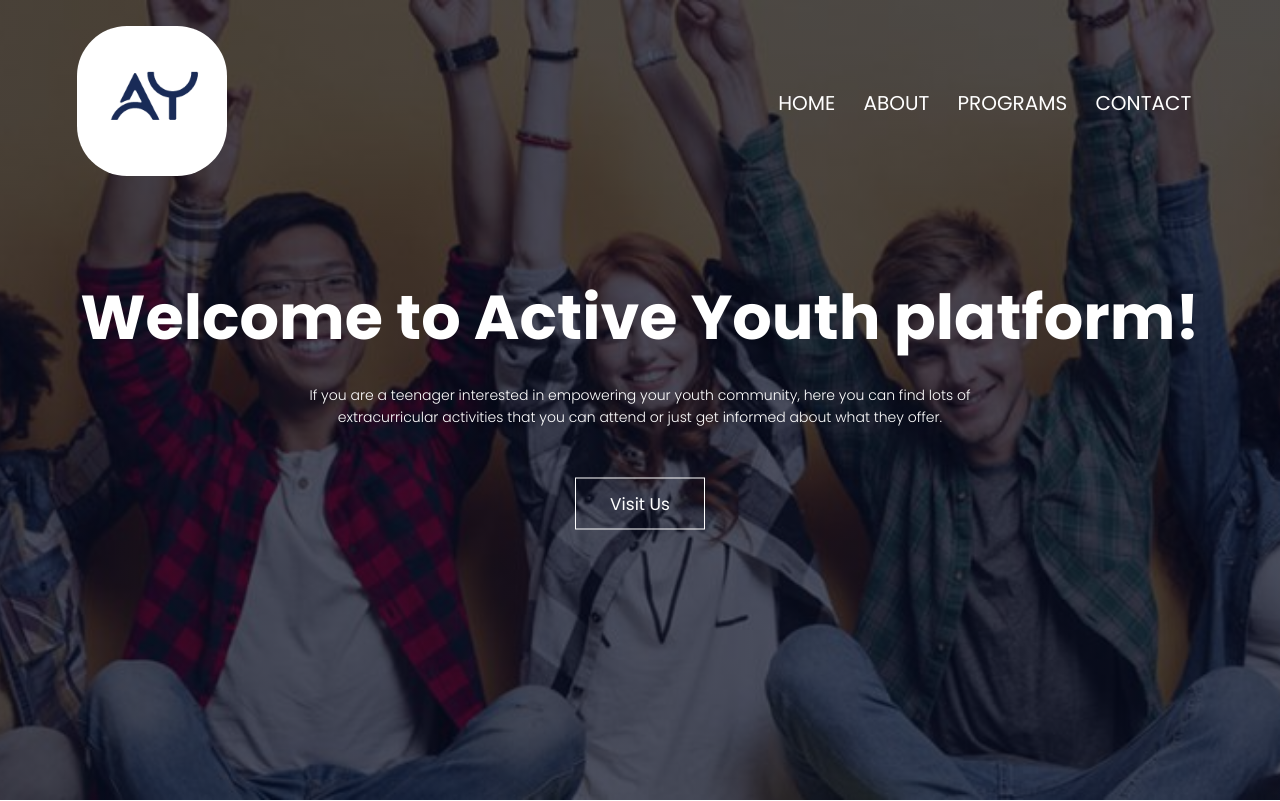
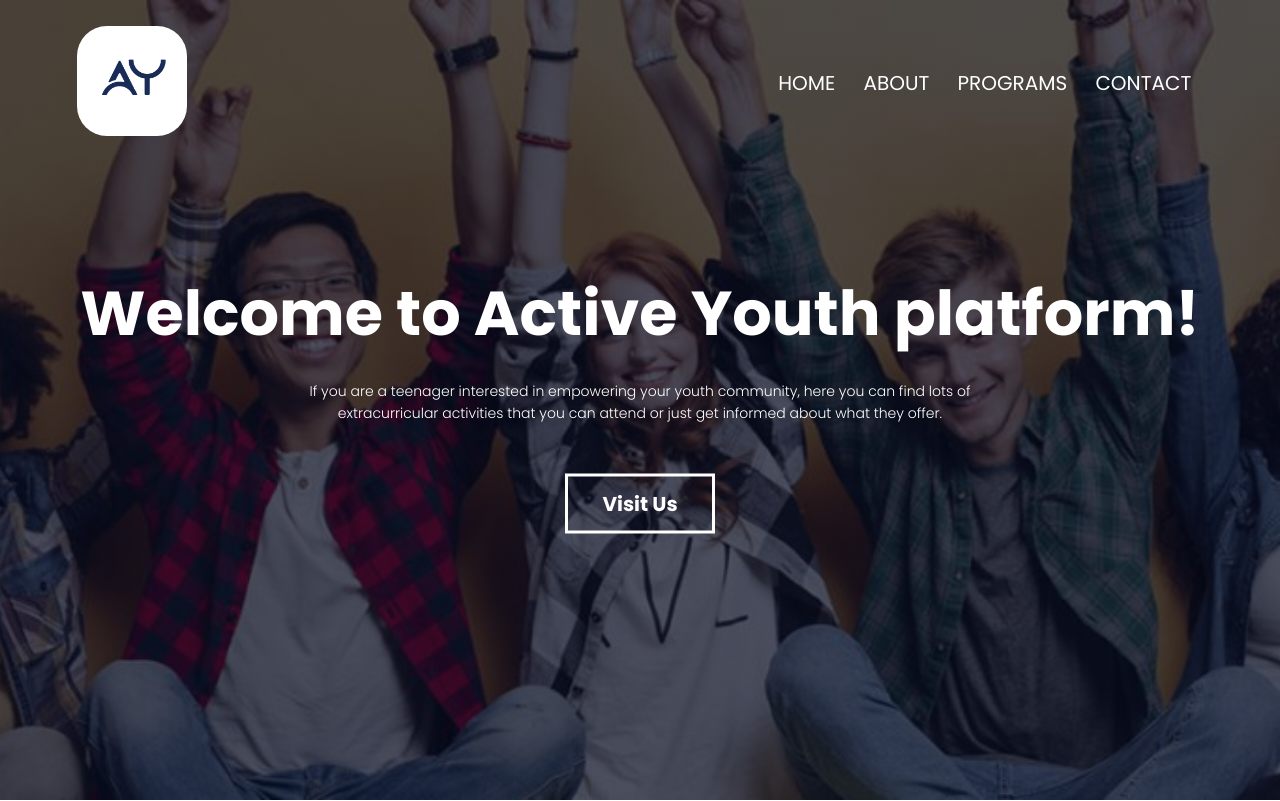
Before and after one commit to ilirjanakozhani1/ActiveYouth, a plain HTML site: page index.html in a window 1280 px wide. Shown: the top 801 px of the page. Drawn offline with Linux system fonts and the light colour scheme.

Commit message:
Home Page - small change

```diff
--- a/style.css
+++ b/style.css
@@ -21,9 +21,9 @@ nav{
 
 }
 nav img {
-    width: 150px;
+    width: 110px;
     background-color: #fff;
-    border-radius: 50px;
+    border-radius: 30px;
 }
 
 .nav-links {
@@ -77,9 +77,10 @@ nav img {
     display: inline-block;
     text-decoration: none;
     color: #fff;
-    border: 1px solid #fff;
+    border: 3px solid #fff;
     padding: 12px 34px;
-    font-size: 17px;
+    font-size: 20px;
+    font-weight: 600;
     background: transparent;
     position: relative;
     cursor: pointer;
@@ -240,6 +241,7 @@ h3{
 .facilities-col img{
     width: 100%;
     border-radius: 10px;
+    height: 40vh;
 }
 .facilities-col p{
     padding: 0;
```
